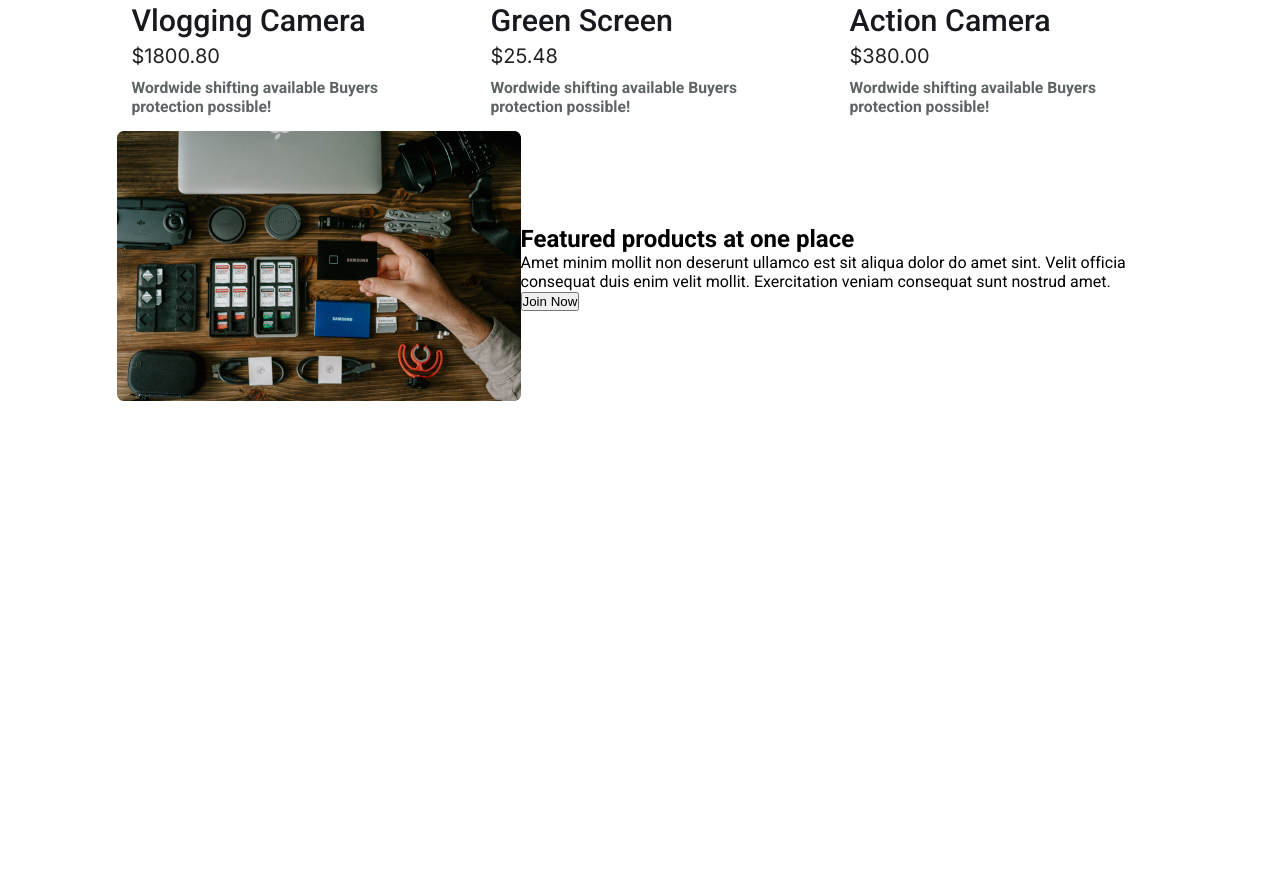
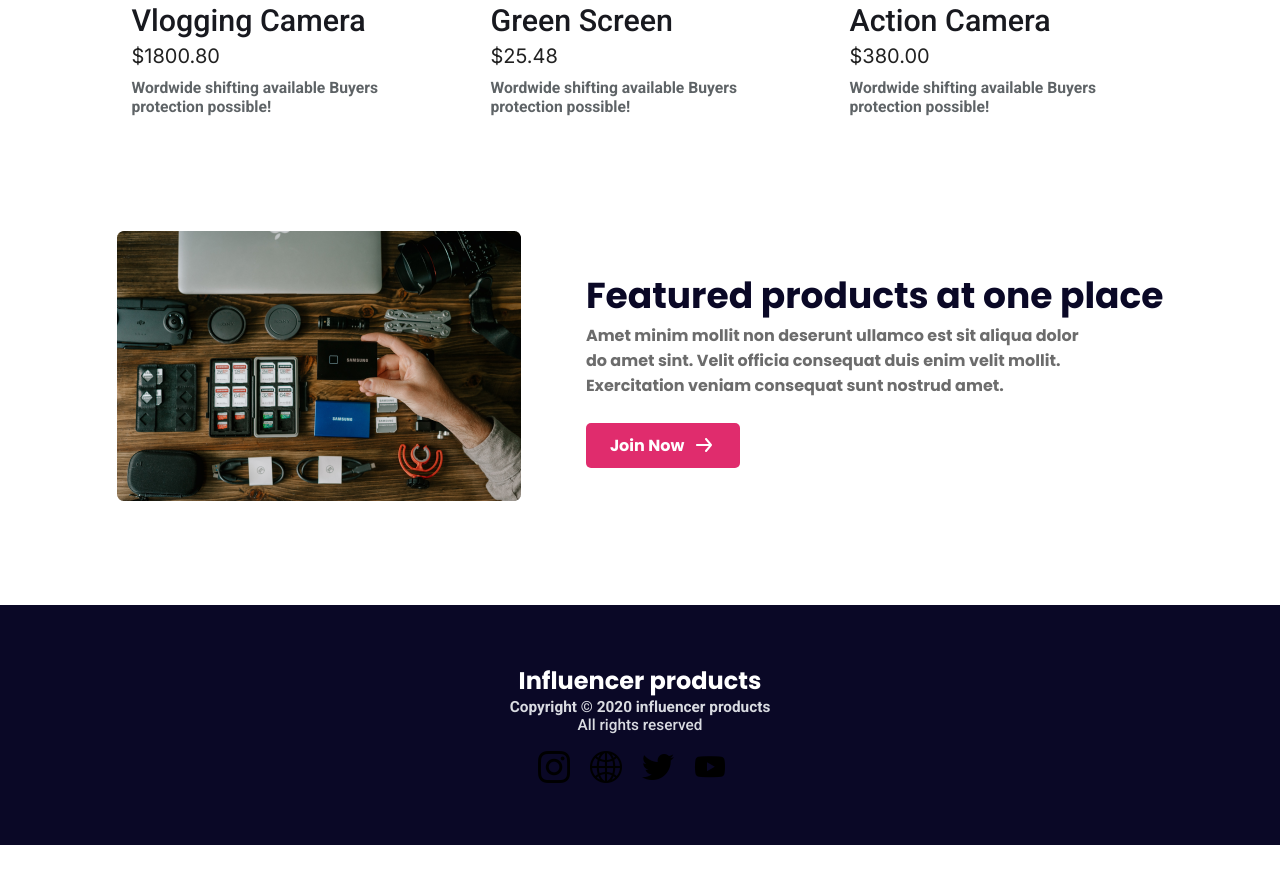
Before and after one commit to sohagislam2222/Influencer-gear1998, a plain HTML site: page index.html in a window 1280 px wide. Shown: the part 2069-2952 px from the top of the page. Before the commit the page ends 2574 px from the top, so only its background shows below. Drawn offline with Linux system fonts and the light colour scheme; files that its build step writes are made by us from their sources.

Commit message:
completed full project

```diff
--- a/index.html
+++ b/index.html
@@ -170,19 +170,40 @@
                 </div>
                 <div class="second-section-right">
                     <h2 class="second-section-title">Featured products at one place </h2>
-        <p class="second-section-para">Amet minim mollit non deserunt ullamco est sit aliqua dolor do amet sint. Velit officia consequat duis enim velit mollit. Exercitation veniam consequat sunt nostrud amet. </p>
-        <button class="second-section-right-btn">Join Now </button>
+                    <p class="second-section-para">Amet minim mollit non deserunt ullamco est sit aliqua dolor <br> do
+                        amet sint. Velit officia consequat duis enim velit mollit. <br> Exercitation veniam consequat
+                        sunt nostrud amet. </p>
+                    <button class="second-section-right-btn">Join Now <svg xmlns="http://www.w3.org/2000/svg" width="24"
+                            height="24" viewBox="0 0 24 24" fill="none">
+                            <path
+                                d="M5 13H16.86L13.23 17.36C13.146 17.4611 13.0826 17.5778 13.0437 17.7034C13.0047 17.829 12.9909 17.961 13.003 18.0919C13.0274 18.3564 13.1558 18.6003 13.36 18.77C13.5642 18.9397 13.8275 19.0214 14.0919 18.997C14.3563 18.9726 14.6003 18.8442 14.77 18.64L19.77 12.64C19.8036 12.5923 19.8337 12.5421 19.86 12.49C19.86 12.44 19.91 12.41 19.93 12.36C19.9753 12.2453 19.9991 12.1233 20 12C19.9991 11.8767 19.9753 11.7547 19.93 11.64C19.93 11.59 19.88 11.56 19.86 11.51C19.8337 11.4579 19.8036 11.4077 19.77 11.36L14.77 5.36C14.676 5.24712 14.5582 5.15634 14.4252 5.09412C14.2921 5.0319 14.1469 4.99976 14 5C13.7663 4.99955 13.5399 5.08092 13.36 5.23C13.2587 5.31395 13.175 5.41705 13.1137 5.5334C13.0523 5.64975 13.0145 5.77705 13.0025 5.90803C12.9904 6.03901 13.0043 6.17108 13.0433 6.29668C13.0824 6.42229 13.1458 6.53895 13.23 6.64L16.86 11H5C4.73478 11 4.48043 11.1054 4.29289 11.2929C4.10536 11.4804 4 11.7348 4 12C4 12.2652 4.10536 12.5196 4.29289 12.7071C4.48043 12.8946 4.73478 13 5 13Z"
+                                fill="white" />
+                        </svg> </button>
                 </div>
             </div>
 
         </section>
 
-
-
-
     </main>
     <footer>
+        <div class="footer-container">
+            <h3 class="footer-title">
+                Influencer products
+            </h3>
+            <div class="copyright">
+            <h4>
+                Copyright © 2020  influencer products
+            </h4>
+            <p>All rights reserved</p>
+        </div>
+            <div class="social-icons">
+                <img src="images/instra.png" alt="">
+                <img src="images/www.png" alt="">
+                <img src="images/twitter.png" alt="">
+                <img src="images/youtube.png" alt="">
 
+            </div>
+        </div>
     </footer>
 </body>
 
--- a/styles/style.css
+++ b/styles/style.css
@@ -186,14 +186,85 @@ header {
     font-weight: 700;
 }
 
-.second-section{
+.second-section {
     display: flex;
     justify-content: space-between;
     align-items: center;
     max-width: 1110px;
+    margin: 100px auto;
+}
+
+
+
+.second-section-img {
+    width: 100%;
 
 }
 
+.second-section-title {
+    color: #0A0826;
+    font-family: Poppins;
+    font-size: 2.25rem;
+    font-weight: 700;
+
+}
+
+.second-section-para {
+    color: #6C6C6C;
+    font-family: Poppins;
+    font-size: 1rem;
+    font-weight: 700;
+
+}
+
+.second-section-right-btn {
+    font-family: Poppins;
+    margin-top: 25px;
+    color: #FFF;
+    font-size: 1rem;
+    font-weight: 700;
+    display: inline-flex;
+    padding: 10px 24px;
+    align-items: flex-start;
+    gap: 8px;
+    border-radius: 5px;
+    background: #E02C6D;
+    border: none;
+
+}
+
+
+footer {
+    display: flex;
+    align-items: center;
+    justify-content: center;
+    text-align: center;
+    background: #0A0826;
+    height: 240px;
+    margin: 100px 0px;
+}
+
+.footer-title {
+    color: #FFF;
+    font-family: Poppins;
+    font-size: 1.5rem;
+    font-weight: 700;
+}
+
+.copyright{
+    color: var(--Text-Gray-300, #D9DBE1);
+    font-family: Roboto;
+    font-size: .96rem;
+    font-weight: 500;
+    text-align: center;
+}
+
+.social-icons img{
+    width: 32px;
+    height: 32px;
+    margin-right: 16px;
+    margin-top: 17px;
+}
 
 
 
@@ -238,7 +309,30 @@ header {
 
         grid-template-columns: repeat(1, 1fr);
         row-gap: 50px;
-}
+    }
+
+    .second-section {
+        flex-direction: column-reverse;
+        text-align: center;
+        margin: 50px auto;
+    }
+
+    .second-section-right {
+        margin-top: 50px;
+    }
+
+    .second-section-para{
+        text-align: center;
+    }
+    .second-section-right-btn {
+        margin-bottom: 20px;
+        margin-top: 15px;
+    }
+
+    .second-section-img-div {
+        width: 100%;
+        margin: 30px auto;
+    }
 }
 
 
@@ -271,10 +365,29 @@ header {
 
         row-gap: 50px;
     }
+
     .main-content {
         row-gap: 50px;
         grid-template-columns: repeat(1, 1fr);
-}
+    }
+
+    .second-section {
+        flex-direction: column-reverse;
+        text-align: center;
+        align-items: center;
+        max-width: 1110px;
+        margin: 40px auto;
+    }
+
+    .second-section-right-btn {
+        margin-bottom: 20px;
+        margin-top: 15px;
+    }
+
+    .second-section-img-div {
+        width: 100%;
+        margin: 30px auto;
+    }
 
 
 }
```
Also changed, not shown: images/instra.png (added), images/twitter.png (added), images/www.png (added), images/youtube.png (added). Lines whose indentation alone changed are shown as unchanged.
